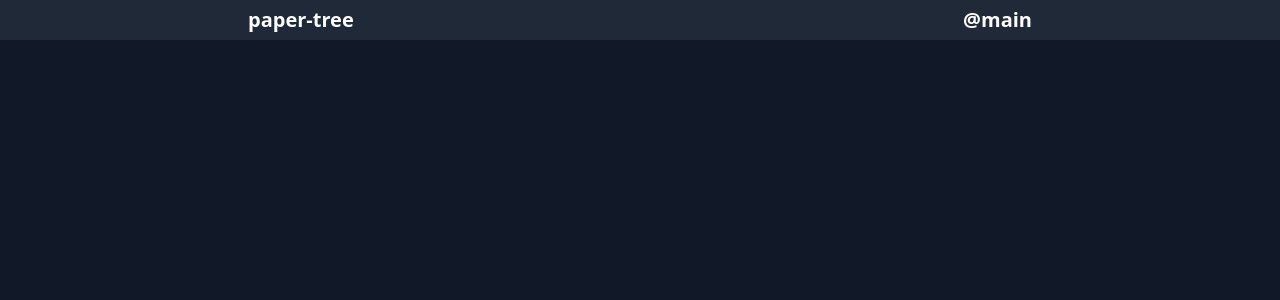
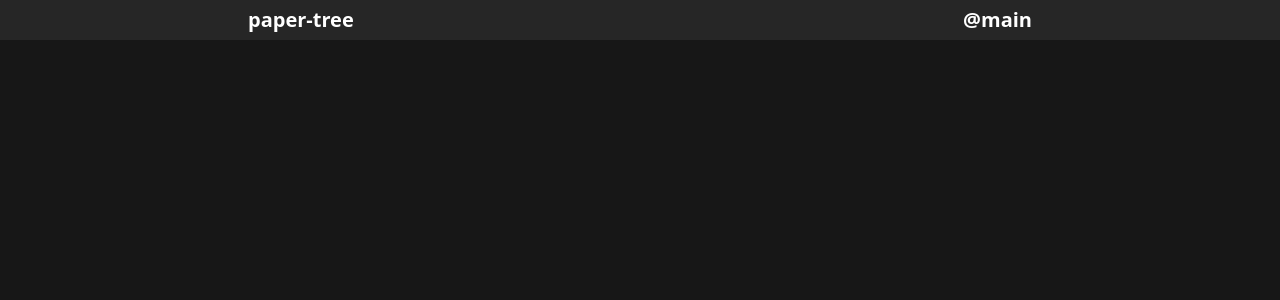
Before and after one commit to aquacat1220/paper-tree, a Vue app: page / in a window 1280 px wide. Shown: the top 300 px of the page. Built offline with nearby package versions, Linux system fonts and the light colour scheme.

Commit message:
feat: Change color from gray to neutral

```diff
--- a/src/App.vue
+++ b/src/App.vue
@@ -2,7 +2,7 @@
 
 <template class="">
   <div class="flex h-screen w-screen flex-col items-center">
-    <div class="flex h-10 w-full items-center justify-center bg-gray-800">
+    <div class="flex h-10 w-full items-center justify-center bg-neutral-800">
       <div class="flex basis-[50rem] justify-between">
         <div class="p-2 text-xl font-bold text-white">paper-tree</div>
         <div class="p-2 text-xl font-bold text-white">@main</div>
--- a/src/index.css
+++ b/src/index.css
@@ -3,5 +3,5 @@
 @tailwind utilities;
 
 html {
-  @apply bg-gray-900;
+  @apply bg-neutral-900;
 }
```
